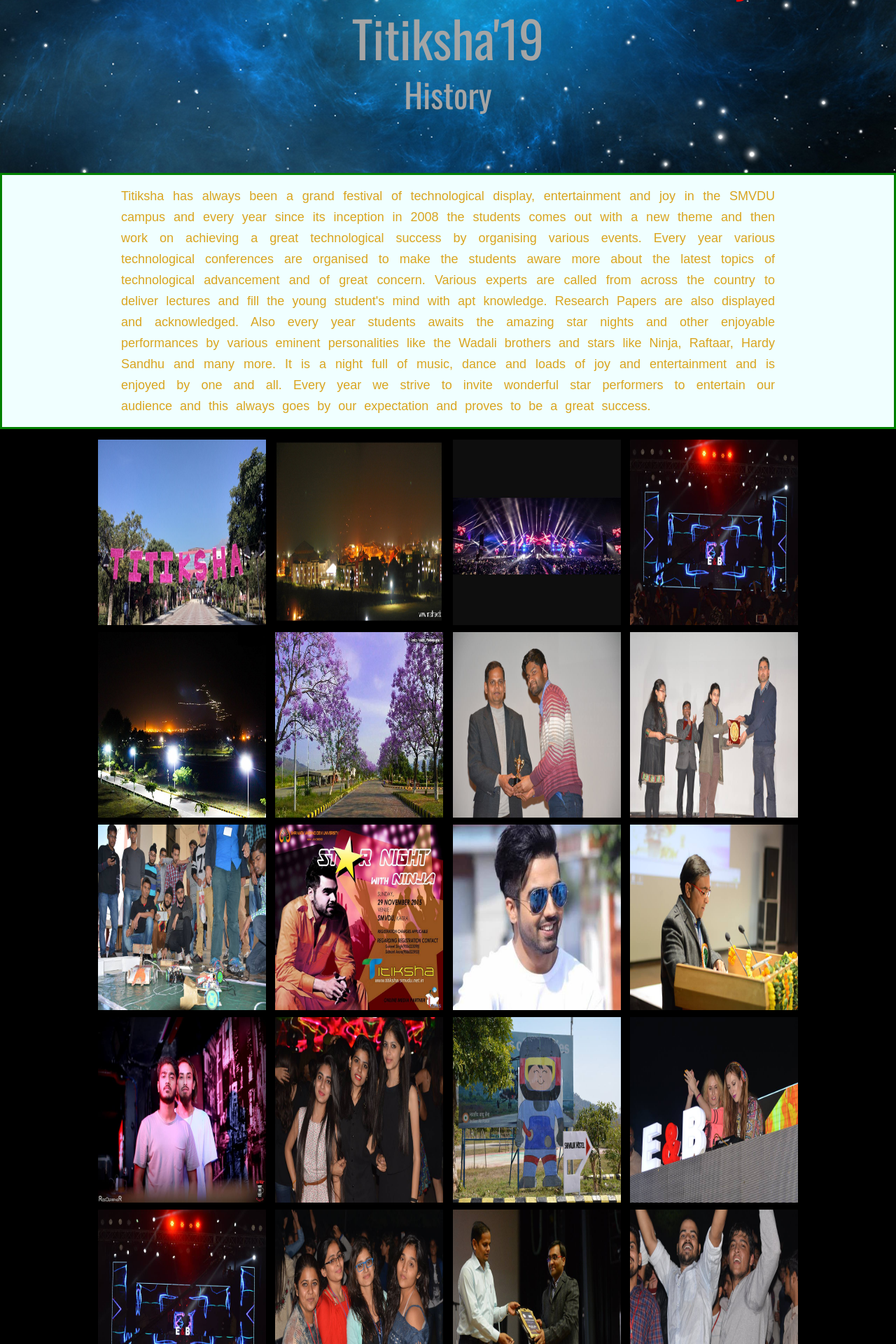
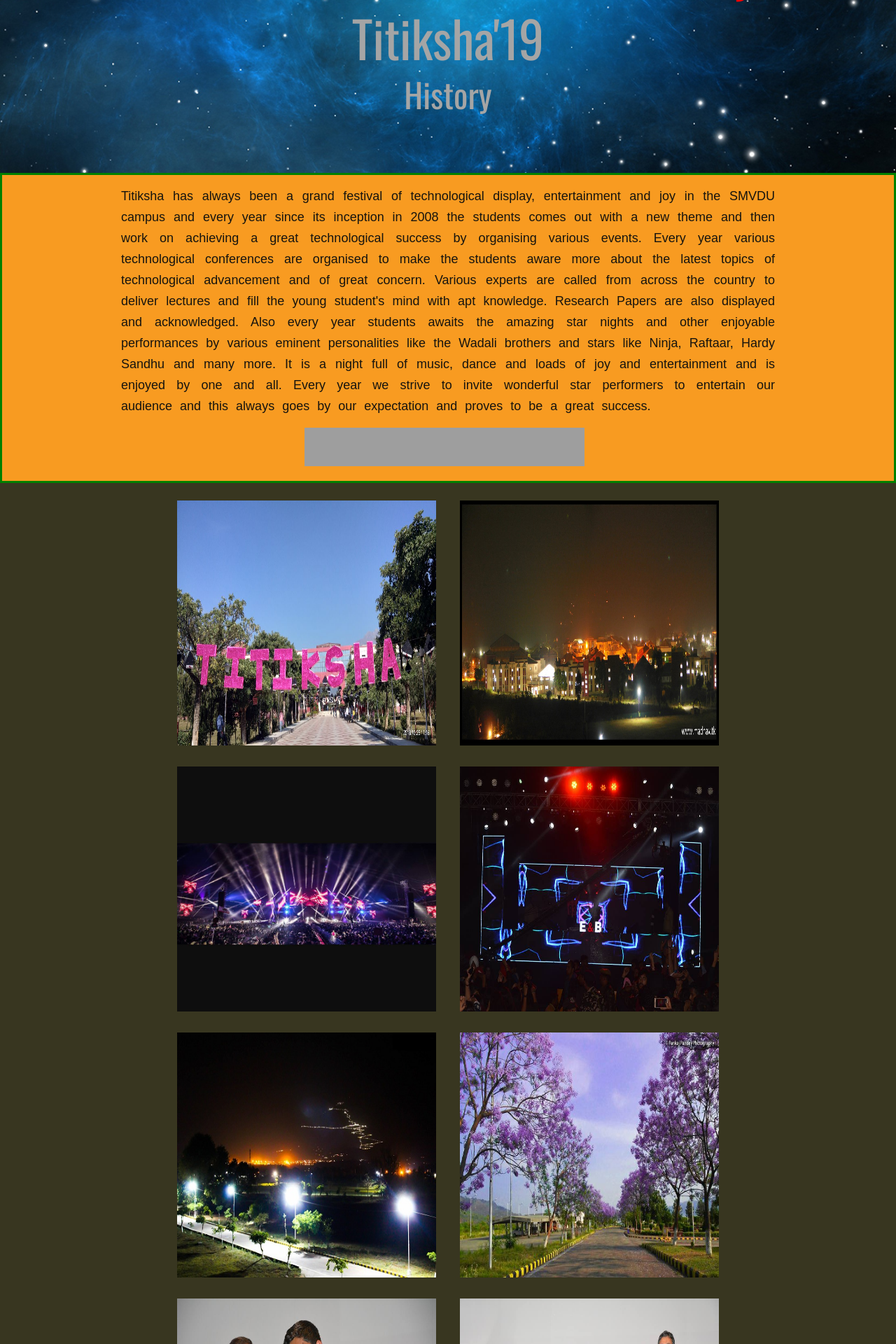
Before and after one commit to govind2006/titiksha-19, a Django app: page /titiksha18.html in a window 1280 px wide. Shown: the part 429-2349 px from the top of the page at 70% size. Run offline with Django 3.2, Linux system fonts and the light colour scheme; some libraries are stand-ins or nearby versions; grey boxes are pictures that could not be loaded.

Commit message:
Updated titiksha.html

```diff
--- a/templates/titiksha18.html
+++ b/templates/titiksha18.html
@@ -26,11 +26,11 @@
     <style>
         #htext {
             font-family: sans-serif;
-            background-color: azure;
-            color: goldenrod;
+            background-color: rgb(248, 155, 33);
+            color: rgb(22, 20, 15);
             border: solid;
             border-color: green;
-            padding: 15px 170px 15px 170px;
+            padding: 15px 170px 5px 170px;
             font-size: 18px;
             line-height: 30px;
             word-spacing: 6px;
@@ -43,10 +43,11 @@
         }
 
         .gallery img {
-            width: 250px;
-            height: 275px;
-            padding: 5px;
+            width: 400px;
+            height: 380px;
+            padding: 15px;
             transition: 1s;
+
         }
 
         .gallery img:hover {
@@ -261,10 +262,17 @@
             filter: alpha(Opacity=100);
             opacity: 1
         }
+        hr.type_1 {
+        border: 0;
+        height: 55px;
+        background-image: url(https://a8q8p3f5.stackpathcdn.com/wp-content/uploads/2014/12/type_1.png);
+        background-repeat: no-repeat;
+        margin-left: 28%;
+        }
     </style>
 </head>
 
-<body style="background-color:black">
+<body style="background-color:rgb(56, 54, 32)">
     <div class="super_container">
         <!-- Header -->
 
@@ -360,7 +368,7 @@
         to deliver lectures and fill the young student's mind with apt knowledge. Research Papers are also displayed and acknowledged. Also every year students awaits the amazing star nights and other enjoyable performances by various eminent personalities
         like the Wadali brothers and stars like Ninja, Raftaar, Hardy Sandhu and many more. It is a night full of music, dance and loads of joy and entertainment and is enjoyed by one and all. Every year we strive to invite wonderful star performers to
         entertain our audience and this always goes by our expectation and proves to be a great success.
-
+        <hr class="type_1">
     </section>
 
     <div class="gallery">
```
